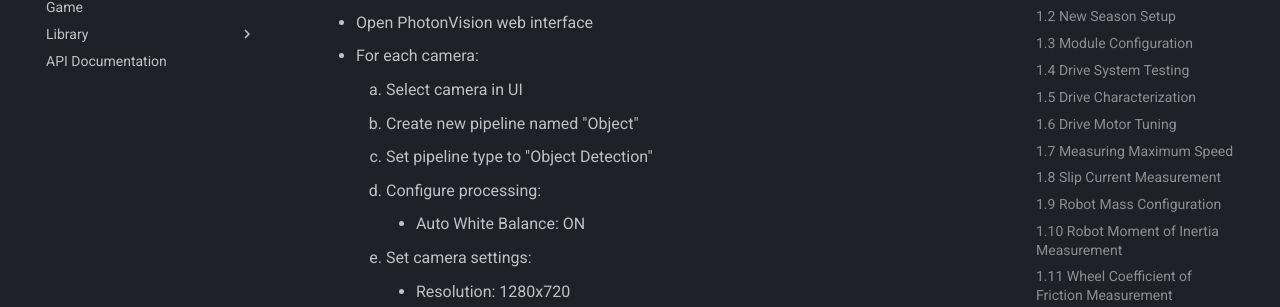
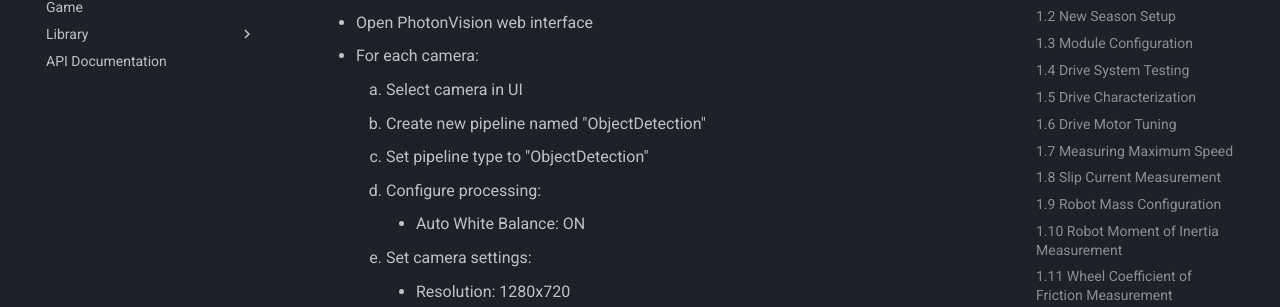
Before and after one commit to 5152Alotobots/5152_Template, an MkDocs documentation site: the page built from docs/mkdocs/docs/quickstart.md, in a window 1280 px wide and 900 px high, scrolled down 21899 px. Shown: the part 146-453 px from the top of the window. Built offline with MkDocs 1.6.1 and Material for MkDocs 9.7.7, drawn with Linux system fonts in a browser that asks for light colours; comment, search, counter and statistics services are not loaded.

Commit message:
(no commit message provided)

```diff
--- a/docs/mkdocs/docs/quickstart.md
+++ b/docs/mkdocs/docs/quickstart.md
@@ -785,8 +785,8 @@ After configuring camera offsets:
     - Open PhotonVision web interface
     - For each camera:
         1. Select camera in UI
-        2. Create new pipeline named "Object"
-        3. Set pipeline type to "Object Detection"
+        2. Create new pipeline named "ObjectDetection"
+        3. Set pipeline type to "ObjectDetection"
         4. Configure processing:
             - Auto White Balance: ON
         5. Set camera settings:
```
